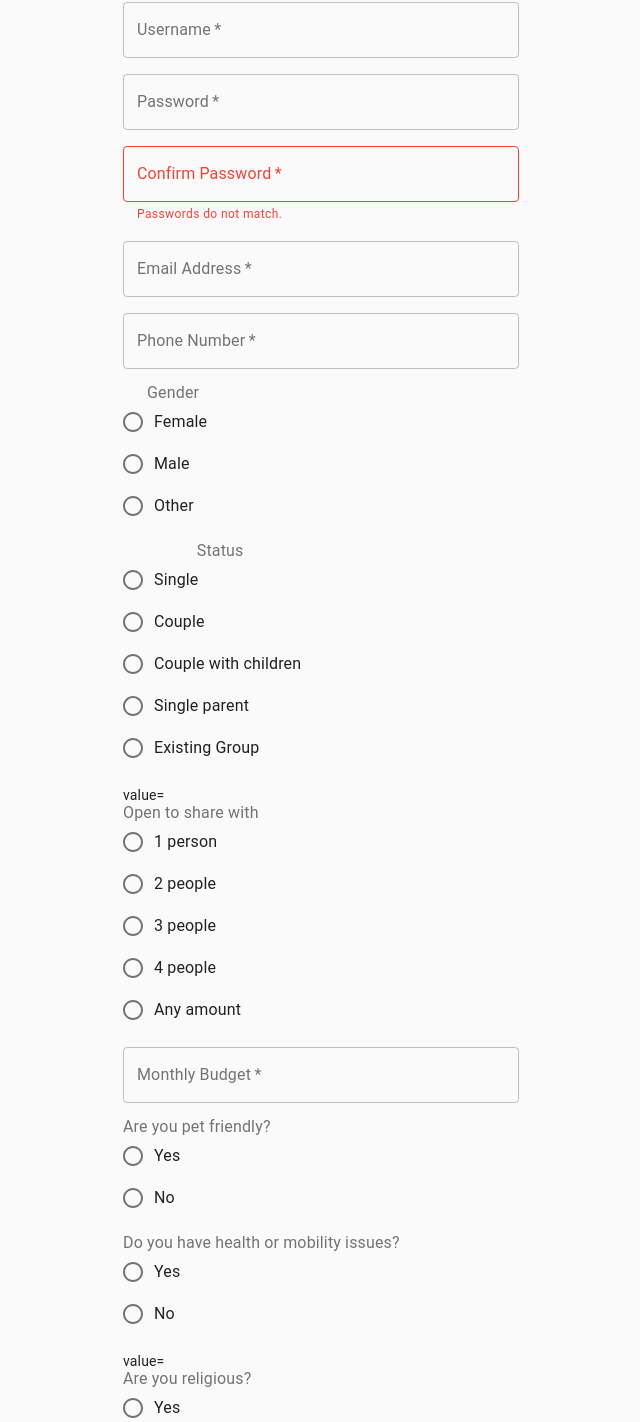
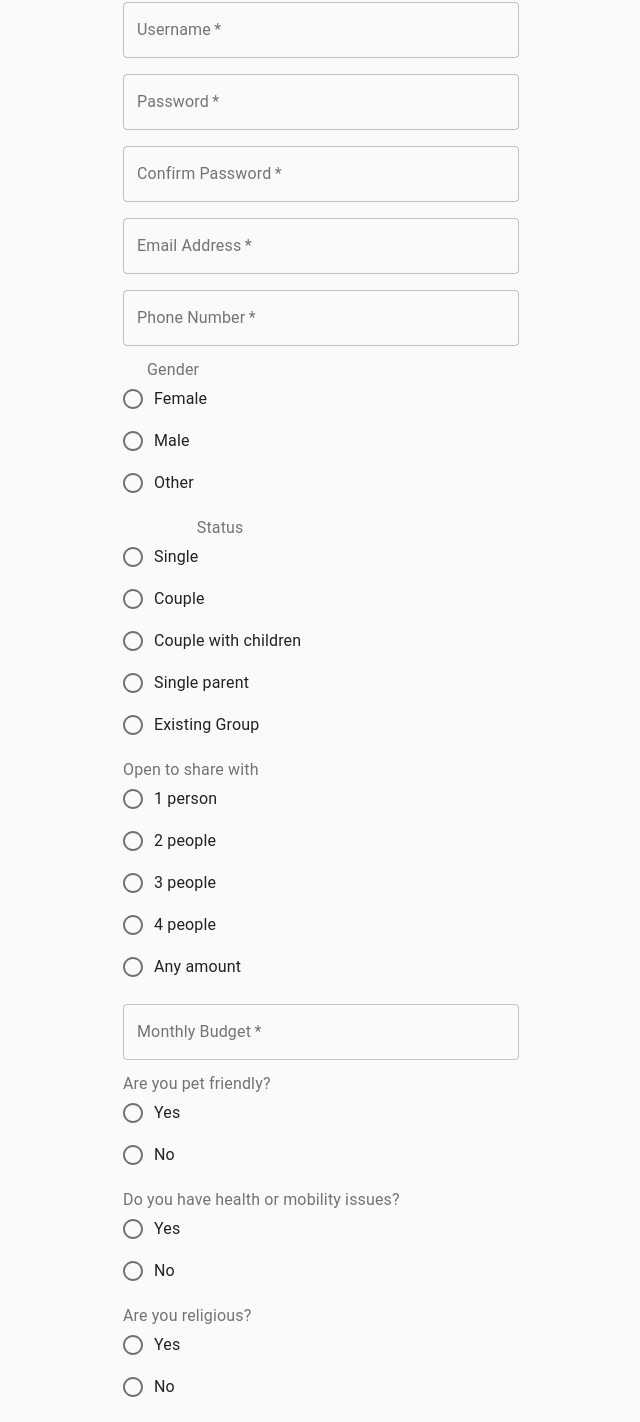
Before and after one commit to JadenBalogh/home-together-b, a React (Create React App) app in the folder client/: page /signup in a window 1280 px wide. Shown: the part 569-1991 px from the top of the page, without its empty margins (319-959 px from the left). Built offline with nearby package versions, Linux system fonts and the light colour scheme.

Commit message:
Update signup

```diff
--- a/client/src/signup/Signup.js
+++ b/client/src/signup/Signup.js
@@ -36,8 +36,12 @@ class Signup extends Component {
     //   familyStatusIds: "",
     //   maxMonthlyBudget: 0,
     };
-    this.handlePassword = this.handlePassword.bind(this);
+    this.handleDropdownChange = this.handleDropdownChange.bind(this);
     this.handleInputChange = this.handleInputChange.bind(this);
+    this.handleUsername = this.handleUsername.bind(this);
+    this.handleEmail = this.handleEmail.bind(this);
+    this.handlePhone = this.handlePhone.bind(this);
+    this.handleSubmit = this.handleSubmit.bind(this);
   }
 
 //   componentDidMount() {
@@ -68,42 +72,36 @@ class Signup extends Component {
       {
         [event.target.name]: event.target.value,
       },
-      //() => this.updateMembers()
     );
   }
 
-//   handleDropdownChange(selection, action) {
-//     let ids = selection
-//       ? selection.map((x) => {
-//           return x.value;
-//         })
-//       : [];
-//     this.setState(
-//       {
-//         [action.name]: ids,
-//       },
-//       () => this.updateMembers()
-//     );
-//   }
+  handleDropdownChange(selection) {
+    this.setState(
+        {
+          [selection.id]: selection.value,//Help, I have fallen and I can't get up
+        },
+      );
+  }
+
+  handleUsername(){
+      //check DB for username
+  }
+
+  handleEmail(){
+    //check DB for email
+  }
+
+  handlePhone(){
+    //check DB for phone number
+  }
 
   handleSubmit = () => {
-        const { password, confPassword } = this.state;
-        if(password === confPassword){
+      if(false){//check username, password, confpassword, email, and phone.
           //
       }
       else
       {
-            alert("Passwords don't match.")
-        }
-    }
-
-    handlePassword(password, confPassword) {
-        if(password === confPassword) {
-            return false;
-        }
-        else
-        {
-            return true;
+          alert("Please ensure that all fields are filled correctly.")
       }
   }
 
@@ -133,8 +131,8 @@ class Signup extends Component {
           smoke={this.state.smoke}
           allergy={this.state.allergy}
           home={this.state.home}
-          handlePassword={this.handlePassword}
           changeInput={this.handleInputChange}
+          handleDropdownChange={this.handleDropdownChange}
           />
       </div>
     );
--- a/client/src/signup/SignupForm.js
+++ b/client/src/signup/SignupForm.js
@@ -88,7 +88,7 @@ export default function SignUp(props) {
               <InputLabel>
                 Birth Year
               </InputLabel>
-              <Select id="birthYear" required value={props.birthYear}>
+              <Select id="birthYear" required value={props.birthYear} onChange={props.handleDropdownChange}>
                 <MenuItem value="2020">2020</MenuItem>
                 <MenuItem value="2019">2019</MenuItem>
                 <MenuItem value="2018">2018</MenuItem>
@@ -196,7 +196,7 @@ export default function SignUp(props) {
               <InputLabel>
                 Month
               </InputLabel>
-              <Select id="birthMonth" required value={props.birthMonth}>
+              <Select id="birthMonth" required value={props.birthMonth} onChange={props.handleDropdownChange}>
                 <MenuItem value="1">January</MenuItem>
                 <MenuItem value="2">February</MenuItem>
                 <MenuItem value="3">March</MenuItem>
@@ -215,7 +215,7 @@ export default function SignUp(props) {
               <InputLabel>
                 Day
               </InputLabel>
-              <Select id="birthDay" required value={props.birthDay}>
+              <Select id="birthDay" required value={props.birthDay} onChange={props.handleDropdownChange}>
                 <MenuItem value="1">1</MenuItem>
                 <MenuItem value="2">2</MenuItem>
                 <MenuItem value="3">3</MenuItem>
@@ -318,8 +318,8 @@ export default function SignUp(props) {
                 id="confPassword"
                 autoComplete="confPassword"
                 onChange={props.changeInput}
-                error={props.handlePassword}//check if password and confPassword matches
-                helperText={props.handlePassword ? "Passwords do not match." : ""}
+                error={props.password !== props.confPassword}//check if password and confPassword matches
+                helperText={props.password !== props.confPassword ? "Passwords do not match." : ""}
                 value={props.confPassword}
               />
             </Grid>
@@ -353,7 +353,7 @@ export default function SignUp(props) {
                 value={props.phone}
               />
             </Grid>
-            <Grid item xs={12} container direction='column' alignItems='flex-start' justify='flex-start' value={props.gender}>
+            <Grid item xs={12} container direction='column' alignItems='flex-start' justify='flex-start' value={props.gender} onChange={props.changeInput}>
               <FormControl component="fieldset">
                 <FormLabel component="legend">Gender</FormLabel>
                 <RadioGroup aria-label="gender" name="gender" id="gender">
@@ -363,7 +363,7 @@ export default function SignUp(props) {
                 </RadioGroup>
               </FormControl>
             </Grid>
-            <Grid item xs={12} container direction='column' alignItems='flex-start' justify='flex-start' value={props.status}>
+            <Grid item xs={12} container direction='column' alignItems='flex-start' justify='flex-start' value={props.status} onChange={props.changeInput}>
               <FormControl component="fieldset">
                 <FormLabel component="legend">Status</FormLabel>
                 <RadioGroup aria-label="status" name="status" id="status">
@@ -375,7 +375,7 @@ export default function SignUp(props) {
                 </RadioGroup>
               </FormControl>
             </Grid>
-            <Grid item xs={12} container direction='column' alignItems='flex-start' justify='flex-start'> value={props.people}
+            <Grid item xs={12} container direction='column' alignItems='flex-start' justify='flex-start' value={props.people} onChange={props.changeInput}>
               <FormControl component="fieldset">
                 <FormLabel component="legend">Open to share with</FormLabel>
                 <RadioGroup aria-label="people" name="people" id="people">
@@ -400,7 +400,7 @@ export default function SignUp(props) {
                 value={props.monthlyBudget}
               />
             </Grid>
-            <Grid item xs={12} container direction='column' alignItems='flex-start' justify='flex-start' value={props.pet}>
+            <Grid item xs={12} container direction='column' alignItems='flex-start' justify='flex-start' value={props.pet} onChange={props.changeInput}>
               <FormControl component="fieldset">
                 <FormLabel component="legend">Are you pet friendly?</FormLabel>
                 <RadioGroup aria-label="pet" name="pet" id="pet">
@@ -409,7 +409,7 @@ export default function SignUp(props) {
                 </RadioGroup>
               </FormControl>
             </Grid>
-            <Grid item xs={12} container direction='column' alignItems='flex-start' justify='flex-start' value={props.disabilities}>
+            <Grid item xs={12} container direction='column' alignItems='flex-start' justify='flex-start' value={props.disabilities} onChange={props.changeInput}>
               <FormControl component="fieldset">
                 <FormLabel component="legend">Do you have health or mobility issues?</FormLabel>
                 <RadioGroup aria-label="disabilities" name="disabilities" id="disabilities">
@@ -418,7 +418,7 @@ export default function SignUp(props) {
                 </RadioGroup>
               </FormControl>
             </Grid>
-            <Grid item xs={12} container direction='column' alignItems='flex-start' justify='flex-start'> value={props.religious}
+            <Grid item xs={12} container direction='column' alignItems='flex-start' justify='flex-start' value={props.religious}  onChange={props.changeInput}>
               <FormControl component="fieldset">
                 <FormLabel component="legend">Are you religious?</FormLabel>
                 <RadioGroup aria-label="religious" name="religious" id="religious">
@@ -427,7 +427,7 @@ export default function SignUp(props) {
                 </RadioGroup>
               </FormControl>
             </Grid>
-            <Grid item xs={12} container direction='column' alignItems='flex-start' justify='flex-start' value={props.smoke}>
+            <Grid item xs={12} container direction='column' alignItems='flex-start' justify='flex-start' value={props.smoke} onChange={props.changeInput}>
               <FormControl component="fieldset">
                 <FormLabel component="legend">Are you a smoker or are smoking friendly?</FormLabel>
                 <RadioGroup aria-label="smoke" name="smoke" id="smoke">
@@ -436,7 +436,7 @@ export default function SignUp(props) {
                 </RadioGroup>
               </FormControl>
             </Grid>
-            <Grid item xs={12} container direction='column' alignItems='flex-start' justify='flex-start' value={props.allergy}>
+            <Grid item xs={12} container direction='column' alignItems='flex-start' justify='flex-start' value={props.allergy} onChange={props.changeInput}>
               <FormControl component="fieldset">
                 <FormLabel component="legend">Do you have allergies?</FormLabel>
                 <RadioGroup aria-label="allergy" name="allergy" id="allergy">
@@ -445,7 +445,7 @@ export default function SignUp(props) {
                 </RadioGroup>
               </FormControl>
             </Grid>
-            <Grid item xs={12} container direction='column' alignItems='flex-start' justify='flex-start' value={props.home}>
+            <Grid item xs={12} container direction='column' alignItems='flex-start' justify='flex-start' value={props.home} onChange={props.changeInput}>
               <FormControl component="fieldset">
                 <FormLabel component="legend">Do you have a home to share?</FormLabel>
                 <RadioGroup aria-label="home" name="home" id="home">
```
Lines whose indentation alone changed are shown as unchanged.
